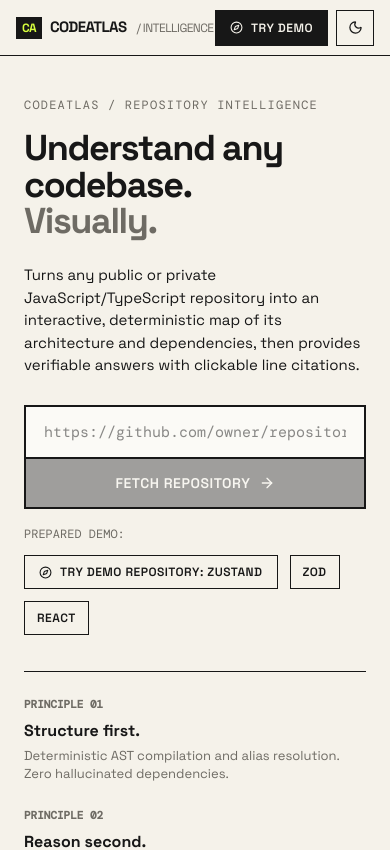
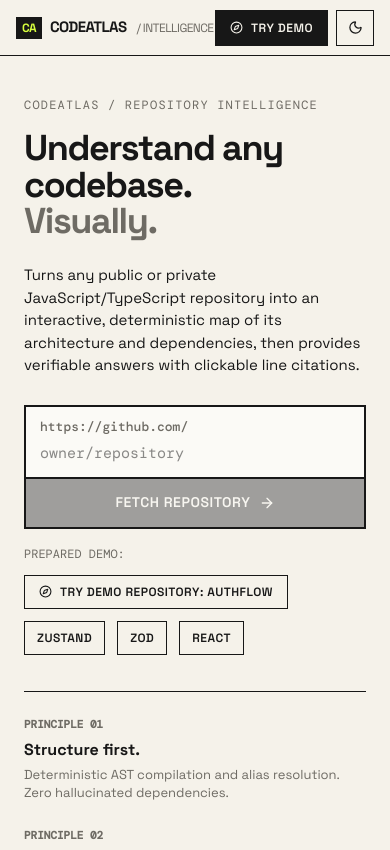
Before and after one commit to purval26/CodeAtlas, a Next.js app: page / in a window 390 px wide. Shown: the top 850 px of the page. Built offline with nearby package versions, Linux system fonts and the light colour scheme.

Commit message:
feat(ui): add https://github.com/ prefix block to repository input

```diff
--- a/src/app/globals.css
+++ b/src/app/globals.css
@@ -150,8 +150,13 @@
   .hero-form-container {
     flex-direction: column;
   }
+  .hero-form-container .url-prefix {
+    padding: 10px 14px 2px 14px !important;
+    font-size: 13px !important;
+  }
   .hero-form-container input {
     border-bottom: 2px solid var(--ink) !important;
+    padding: 4px 14px 12px 14px !important;
     width: 100% !important;
     box-sizing: border-box !important;
   }
--- a/src/components/LandingHero.tsx
+++ b/src/components/LandingHero.tsx
@@ -2,8 +2,7 @@
 
 import React, { useState } from "react";
 import { ArrowRight, Compass } from "lucide-react";
-
-export const GOLDEN_DEMO_REPO_URL = "https://github.com/pmndrs/zustand";
+import { GOLDEN_DEMO_REPO_URL } from "@/server/shared/constants";
 
 interface LandingHeroProps {
   onAnalyze: (url: string) => void;
@@ -11,27 +10,39 @@
   error?: string | null;
 }
 
+function cleanRepoInput(raw: string): string {
+  return raw
+    .trim()
+    .replace(/^https?:\/\/(?:www\.)?github\.com\/?/i, "")
+    .replace(/^github\.com\/?/i, "");
+}
+
+export { GOLDEN_DEMO_REPO_URL };
+
 export const LandingHero: React.FC<LandingHeroProps> = ({
   onAnalyze,
   isLoading,
   error,
 }) => {
-  const [url, setUrl] = useState("");
+  const [repoPath, setRepoPath] = useState("");
 
   const handleSubmit = (e: React.FormEvent) => {
     e.preventDefault();
-    if (url.trim()) {
-      onAnalyze(url.trim());
+    const cleaned = cleanRepoInput(repoPath);
+    if (cleaned) {
+      onAnalyze(`https://github.com/${cleaned}`);
     }
   };
 
   const handleDemo = () => {
-    setUrl(GOLDEN_DEMO_REPO_URL);
+    const demoPath = cleanRepoInput(GOLDEN_DEMO_REPO_URL);
+    setRepoPath(demoPath);
     onAnalyze(GOLDEN_DEMO_REPO_URL);
   };
 
   const handleSelectSample = (sampleUrl: string) => {
-    setUrl(sampleUrl);
+    const cleaned = cleanRepoInput(sampleUrl);
+    setRepoPath(cleaned);
     onAnalyze(sampleUrl);
   };
 
@@ -103,21 +114,36 @@
           Turns any public or private JavaScript/TypeScript repository into an interactive, deterministic map of its architecture and dependencies, then provides verifiable answers with clickable line citations.
         </p>
 
-        {/* Input Form */}
+        {/* Input Form with default pre URL https://github.com/ */}
         <form onSubmit={handleSubmit} style={{ marginBottom: "16px" }}>
           <div className="hero-form-container">
+            <div
+              className="font-mono url-prefix"
+              style={{
+                display: "flex",
+                alignItems: "center",
+                paddingLeft: "16px",
+                color: "var(--muted)",
+                userSelect: "none",
+                fontSize: "15px",
+                fontWeight: 500,
+                whiteSpace: "nowrap",
+              }}
+            >
+              https://github.com/
+            </div>
             <input
               type="text"
-              value={url}
-              onChange={(e) => setUrl(e.target.value)}
-              placeholder="https://github.com/owner/repository"
+              value={repoPath}
+              onChange={(e) => setRepoPath(cleanRepoInput(e.target.value))}
+              placeholder="owner/repository"
               disabled={isLoading}
-              aria-label="GitHub Repository URL"
+              aria-label="GitHub Repository Path"
               style={{
                 flex: 1,
                 minWidth: 0,
                 border: "none",
-                padding: "14px 18px",
+                padding: "14px 16px 14px 4px",
                 fontSize: "15px",
                 outline: "none",
                 background: "transparent",
@@ -125,7 +151,7 @@
             />
             <button
               type="submit"
-              disabled={isLoading || !url.trim()}
+              disabled={isLoading || !repoPath.trim()}
               className="btn-primary"
               aria-label="Fetch repository"
               title="Fetch and analyze repository"
@@ -190,7 +216,21 @@
             }}
           >
             <Compass size={13} />
-            <span>TRY DEMO REPOSITORY: ZUSTAND</span>
+            <span>TRY DEMO REPOSITORY: AUTHFLOW</span>
+          </button>
+          <button
+            type="button"
+            onClick={() => handleSelectSample("https://github.com/pmndrs/zustand")}
+            disabled={isLoading}
+            style={{
+              background: "var(--paper)",
+              borderColor: "var(--border)",
+              fontSize: "12px",
+              padding: "6px 12px",
+              minHeight: "34px",
+            }}
+          >
+            <span>ZUSTAND</span>
           </button>
           <button
             type="button"
```
